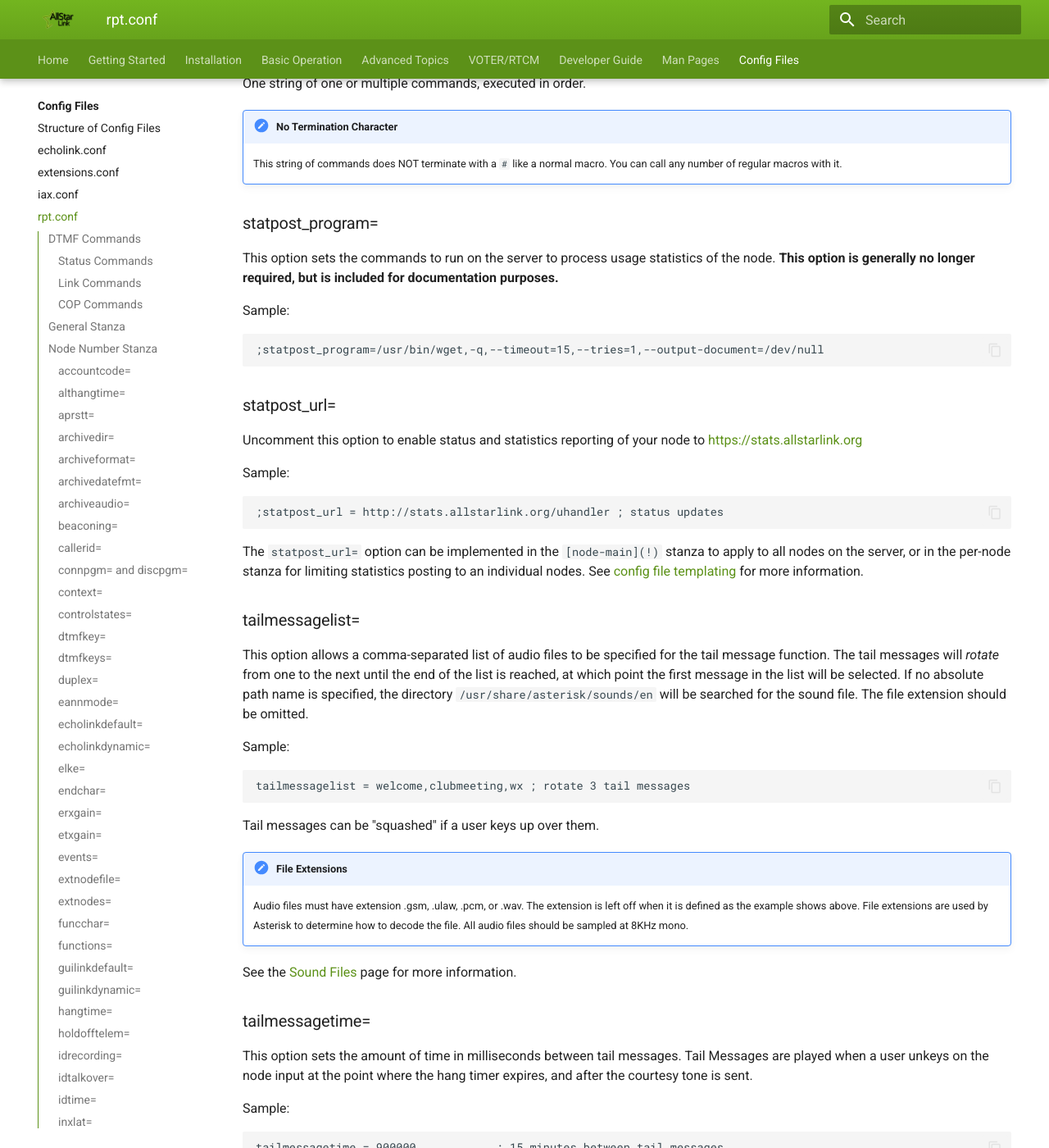
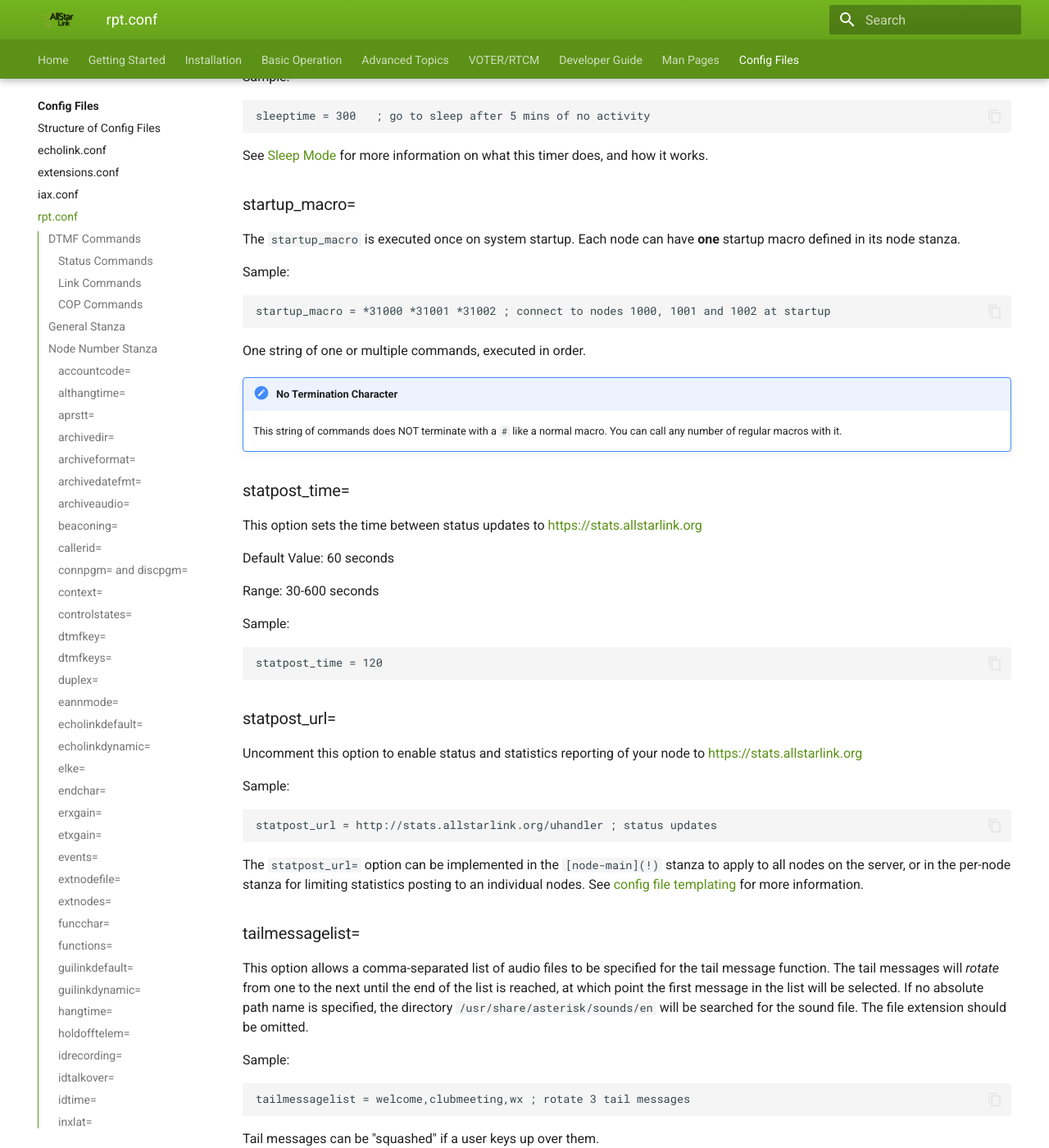
Before and after one commit to AllStarLink/ASL3-Manual, an MkDocs documentation site: the page built from docs/config/rpt_conf.md, in a window 1280 px wide and 1400 px high, scrolled down 31513 px. Shown: the whole window at 82% size. Built offline with MkDocs 1.6.1 and Material for MkDocs 9.7.7, drawn with Linux system fonts in a browser that asks for light colours; some of the changed text lies outside the part shown.

Commit message:
Add linkpost_time and statpost_time descriptions; remove statpost_program (#220)
* Added linkpost_time and statpost_time descriptions
* Correct alphabetization. Reorganize linktolink documentation section
* Update time range units (to seconds)
* Consistency in unit representation
* Fix formatting and clean up rpt_conf.md
* Updated formatting for configuration options and removed deprecated statpost_program section.

````diff
--- a/docs/config/rpt_conf.md
+++ b/docs/config/rpt_conf.md
@@ -726,6 +726,18 @@
 linkmongain = -20                   ; reduce link volume 20dB
 ```
 
+### linkpost_time=
+This option sets the time between link list (type L) frame transmissions. These frames are sent periodically to connected nodes. They contain a list of all nodes the ASL3 instance is aware of, and are used for connection statistics. Normally, this setting is left at the default value.
+
+Default Value: 30 seconds
+
+Range: 10-40 seconds
+
+Sample:
+```
+linkpost_time = 40
+```
+
 ### linktolink=
 When operating in [duplex mode 0](#duplex), this forces the radio interface to operate in full duplex mode, but keeps all the other "duplex mode 0" semantics.
 
@@ -1189,13 +1201,16 @@
 !!! note "No Termination Character"
     This string of commands does NOT terminate with a `#` like a normal macro. You can call any number of regular macros with it.
 
-### statpost_program=
-This option sets the commands to run on the server to process usage statistics of the node. **This option is generally no longer required, but is included for documentation purposes.**
-
-Sample:
-
-```
-;statpost_program=/usr/bin/wget,-q,--timeout=15,--tries=1,--output-document=/dev/null
+### statpost_time=
+This option sets the time between status updates to [https://stats.allstarlink.org](https://stats.allstarlink.org)
+
+Default Value: 60 seconds
+
+Range: 30-600 seconds
+
+Sample:
+```
+statpost_time = 120
 ```
 
 ### statpost_url=
@@ -1204,7 +1219,7 @@
 Sample:
 
 ```
-;statpost_url = http://stats.allstarlink.org/uhandler ; status updates
+statpost_url = http://stats.allstarlink.org/uhandler ; status updates
 ```
 
 The `statpost_url=` option can be implemented in the `[node-main](!)` stanza to apply to all nodes on the server, or in the per-node stanza for limiting statistics posting to an individual nodes. See [config file templating](../adv-topics/conftmpl.md/#asterisk-templates) for more information.
````
